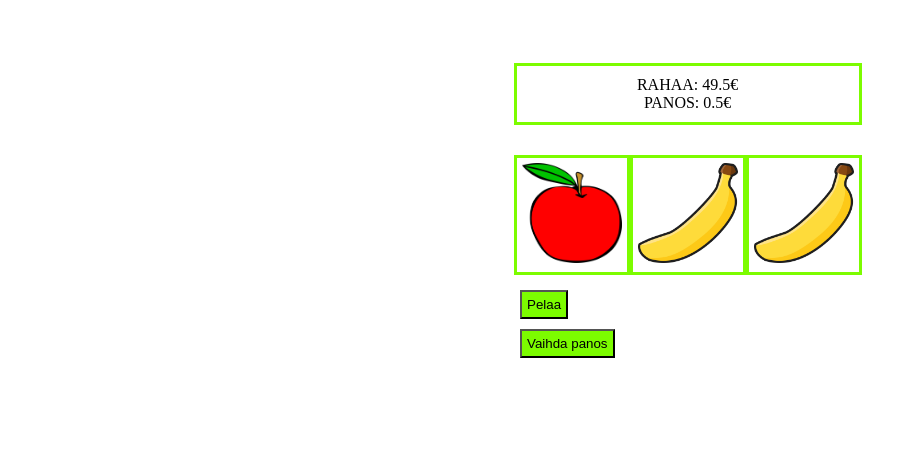
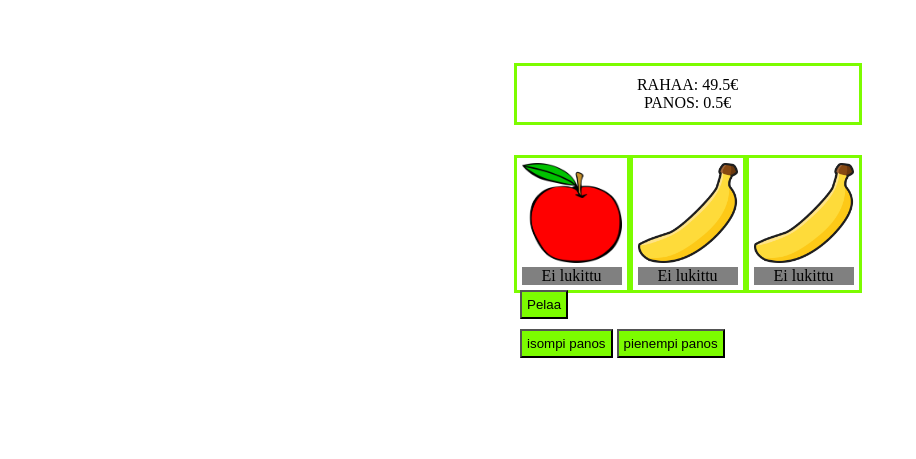
Before and after one commit to vainoruhanen/hedelma-peli, a plain HTML site: page index.html in a window 1280 px wide. Both pictures are taken after a click on the button "Pelaa". Shown: the top 459 px of the page, without its empty margins (0-916 px from the left). Drawn offline with Linux system fonts and the light colour scheme.

Commit message:
loin ominaisuuden jolla pelaaja voi lukita valitsemansa rullat

```diff
--- a/index.html
+++ b/index.html
@@ -23,21 +23,25 @@
 
         <div class="hedelma-ruutu" >
             <img id="hedelma1" class ="hedelma" src="img/timantti.png" alt="hedelma">
+            <div id="lukittu-painike-1" class="lukittu-painike-1" onclick="toggle1()">Ei lukittu</div>
          </div>
 
         <div class="hedelma-ruutu">
             <img id="hedelma2" class ="hedelma" src="img/timantti.png" alt="hedelma">
+            <div id="lukittu-painike-2"  class="lukittu-painike-2" onclick="toggle2()">Ei lukittu</div>
          </div>
 
         <div class="hedelma-ruutu">
             <img id="hedelma3" class ="hedelma" src="img/timantti.png" alt="hedelma">
+            <div id="lukittu-painike-3" class="lukittu-painike-3" onclick="toggle3()">Ei lukittu</div>
          </div>
     </section>
 
 
     <section class="nappulat">
             <input type="button" class="nappula" value="Pelaa" onclick="pelaa()"><br>
-            <input type="button" class="nappula" value="Vaihda panos" onclick="vaihdaPanos()">
+            <input type="button" class="nappula" value="isompi panos" onclick="vaihdaPanos()">
+            <input type="button" class="nappula" value="pienempi panos" onclick="vaihdaPanosPienemmaksi()">
     </section>
 
 
--- a/script.js
+++ b/script.js
@@ -7,52 +7,81 @@ var arpa2 = 0;
 var arpa3 = 0;
 var maksimipanos = 10;
 var minimipanos = 0.5;
-
-
+var arpalukittu1 = false;
+var arpalukittu2 = false;
+var arpalukittu3 = false;
+var voitto = false;
+var eiVoiLukita = true;
 //1 = banaani, 2 = omena, 3 = päärynä, 4 = vesimelooni, 5 = timantti
 
 
 function pelaa() {
+    if(eiVoiLukita == true){
+        lukitse1();
+        lukitse2();
+        lukitse3();
+    }
+
     if (pelikaynnissa == false && rahaa >= panos) {
+        eiVoiLukita = false;
+        if(arpalukittu1 == true || arpalukittu2 == true || arpalukittu3 == true){
+            eiVoiLukita = true;
+        }
+
+
         rahaa -= panos;
         pelikaynnissa = true;
-        paivitaHedelma("hedelma1", "img/nothing.png");
-        paivitaHedelma("hedelma2", "img/nothing.png");
-        paivitaHedelma("hedelma3", "img/nothing.png");
-        setTimeout(() => { arpa1 = arvohedelma("hedelma1"); }, 500);
-        setTimeout(() => { arpa2 = arvohedelma("hedelma2"); }, 1000);
-        setTimeout(() => { arpa3 = arvohedelma("hedelma3"); }, 1500);
+        if(arpalukittu1 == false){
+            paivitaHedelma("hedelma1", "img/nothing.png");
+            setTimeout(() => { arpa1 = arvohedelma("hedelma1"); }, 500);
+        }
+
+        if(arpalukittu2 == false){
+            paivitaHedelma("hedelma2", "img/nothing.png");
+            setTimeout(() => { arpa2 = arvohedelma("hedelma2"); }, 1000);
+        }
+
+        if(arpalukittu3 == false){
+            paivitaHedelma("hedelma3", "img/nothing.png");
+            setTimeout(() => { arpa3 = arvohedelma("hedelma3"); }, 1500);
+        }
+
 
         setTimeout(() => {
-
+            voitto = false;
             if (arpa1 == 1 && arpa2 == 1 && arpa3 == 1) {
                 alert("voitto: " + panos * 5 +"€");
                 rahaa += panos * 5;
                 paivitaRahat();
+                voitto = true;
             }
 
             if (arpa1 == 2 && arpa2 == 2 && arpa3 == 2) {
                 alert("voitto: " + panos * 5 +"€");
                 rahaa += panos * 5;
                 paivitaRahat();
+                voitto = true;
             }
 
             if (arpa1 == 3 && arpa2 == 3 && arpa3 == 3) {
                 alert("voitto: " + panos * 5 +"€");
                 rahaa += panos * 5;
                 paivitaRahat();
+                voitto = true;
             }
 
             if (arpa1 == 4 && arpa2 == 4 && arpa3 == 4) {
                 alert("voitto: " + panos * 50 + "€");
                 rahaa += panos * 50;
                 paivitaRahat();
+                voitto = true;
             }
 
             if (arpa1 == 5 && arpa2 == 5 && arpa3 == 5) {
                 alert("voitto: " + panos * 1000 +"€");
                 rahaa += panos * 1000;
                 paivitaRahat();
+                voitto = true;
             }
 
 
@@ -194,3 +223,78 @@ function vaihdaPanos() {
 
     paivitaKaikki();
 }
+
+function vaihdaPanosPienemmaksi(){
+    if(panos >= minimipanos + 0.5){
+        panos -= 0.5;
+    }
+
+    paivitaKaikki();
+}
+
+
+
+
+function toggle1(){
+    if(eiVoiLukita == false){
+        if(voitto == false){
+            if(arpalukittu1 == false){
+                arpalukittu1 = true;
+                document.getElementById("lukittu-painike-1").innerHTML = "Lukittu";
+                document.getElementById("lukittu-painike-1").style.backgroundColor = "#7CFC00";
+            }else{
+                lukitse1();
+            }
+        }
+    }
+}
+
+function toggle2(){
+    if(eiVoiLukita == false){
+        if(voitto == false){
+            if(arpalukittu2 == false){
+                arpalukittu2 = true;
+                document.getElementById("lukittu-painike-2").innerHTML = "Lukittu";
+                document.getElementById("lukittu-painike-2").style.backgroundColor = "#7CFC00";
+            }else{
+                lukitse2();
+            }
+        }
+
+    }
+}
+
+function toggle3(){
+    if(eiVoiLukita == false){
+        if(voitto == false){
+            if(arpalukittu3 == false){
+                arpalukittu3 = true;
+                document.getElementById("lukittu-painike-3").innerHTML = "Lukittu";
+                document.getElementById("lukittu-painike-3").style.backgroundColor = "#7CFC00";
+            }else{
+                lukitse3();
+            }
+        }
+    }
+}
+
+
+function lukitse1(){
+    arpalukittu1 = false;
+    document.getElementById("lukittu-painike-1").innerHTML = "Ei lukittu";
+    document.getElementById("lukittu-painike-1").style.backgroundColor = "gray";
+}
+
+function lukitse2(){
+    arpalukittu2 = false;
+    document.getElementById("lukittu-painike-2").innerHTML = "Ei lukittu";
+    document.getElementById("lukittu-painike-2").style.backgroundColor = "gray";
+}
+
+
+
+function lukitse3(){
+    arpalukittu3 = false;
+    document.getElementById("lukittu-painike-3").innerHTML = "Ei lukittu";
+    document.getElementById("lukittu-painike-3").style.backgroundColor = "gray";
+}
--- a/styles.css
+++ b/styles.css
@@ -52,6 +52,7 @@
     padding: 5px;
     margin-top: 10px;
     background-color: var(--bordervari);
+    cursor: pointer;
 }
 
 .voitto-taulukko{
@@ -88,3 +89,36 @@
 .voitto-otsikko{
     font-size: 2.5em;
 }
+
+
+.lukittu-painikkeet{
+    width: 10%;
+    transform: translateX(-50%);
+    margin-left: 50%;
+}
+
+
+
+.lukittu-painike-1, .lukittu-painike-2, .lukittu-painike-3{
+    position: relative;
+    text-align: center;
+    cursor: pointer;
+    user-select: none;
+}
+
+
+
+.lukittu-painike-1{
+background-color: gray;
+}
+
+
+.lukittu-painike-2{
+background-color: gray;
+
+}
+
+.lukittu-painike-3{
+background-color: gray;
+
+}
```
